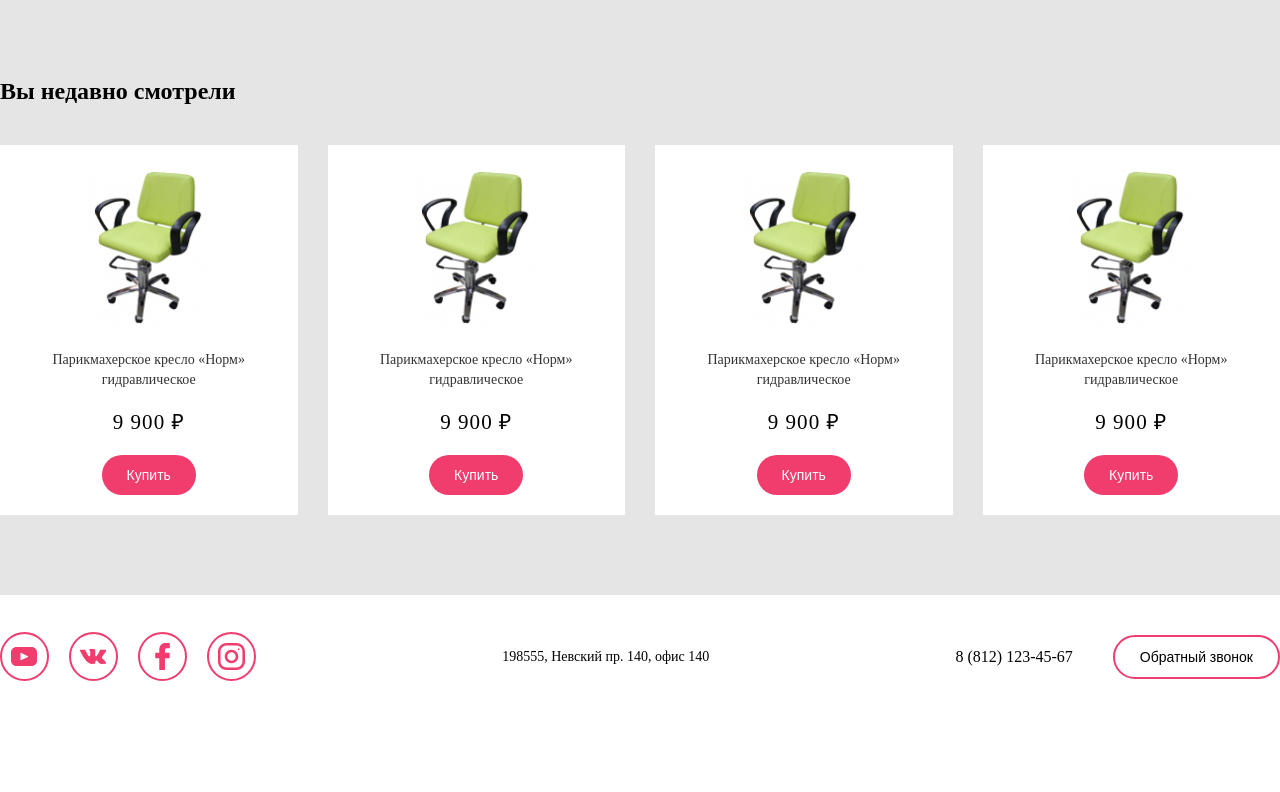
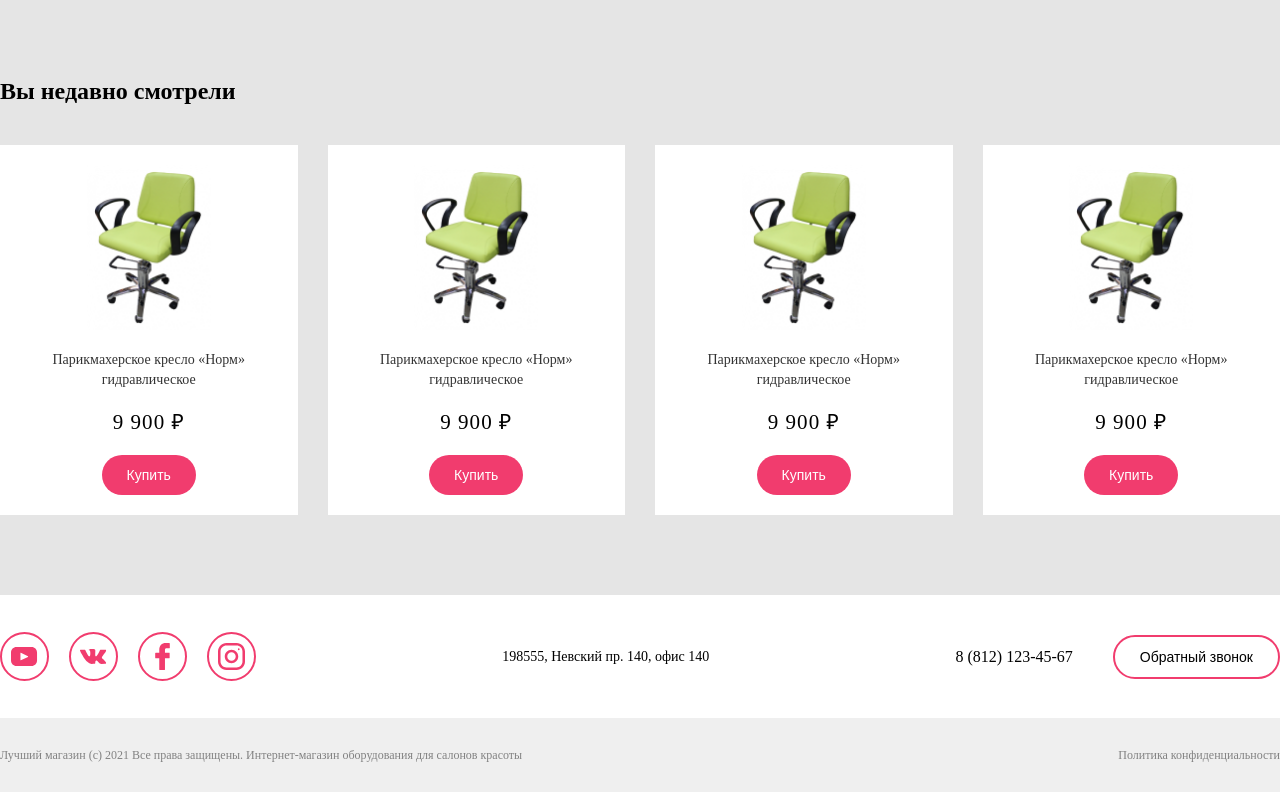
Before and after one commit to M-fil/chairs-shop-online, a website: page index.html in a window 1280 px wide. Shown: the part 2170-2962 px from the top of the page. Before the commit the page ends 2888 px from the top, so only its background shows below. Drawn offline with Linux system fonts and the light colour scheme.

Commit message:
add styles and html for copyright block

```diff
--- a/index.html
+++ b/index.html
@@ -462,5 +462,21 @@
     </div>
   </footer>
   <!--FOOTER-->
+
+  <!--COPYRIGHT-->
+  <section class="copyright">
+    <div class="wrapper copyright__wrapper">
+      <span class="copyright__text">
+        Лучший магазин (с) 2021 Все права защищены. Интернет-магазин оборудования для салонов красоты
+      </span>
+      <a
+        href="#"
+        class="copyright__link"
+      >
+        Политика конфиденциальности
+      </a>
+    </div>
+  </section>
+  <!--COPYRIGHT-->
 </body>
 </html>
--- a/src/scss/index.scss
+++ b/src/scss/index.scss
@@ -18,3 +18,4 @@
 @import "./modules/info-blocks";
 @import "./modules/sponsors";
 @import "./modules/footer";
+@import "./modules/copyright";
--- /dev/null
+++ b/src/scss/modules/_copyright.scss
@@ -0,0 +1,22 @@
+$copyright-background: #EFEFEF;
+$copyright-text-color: #828282;
+
+.copyright {
+  background: $copyright-background;
+
+  &__wrapper {
+    display: flex;
+    justify-content: space-between;
+    align-items: center;
+
+    padding: 30px 0;
+  }
+
+  &__text,
+  &__link {
+    font-size: 1.2rem;
+    line-height: 1.4rem;
+
+    color: $copyright-text-color;
+  }
+}
```
Also changed, not shown: src/css/index.css.
